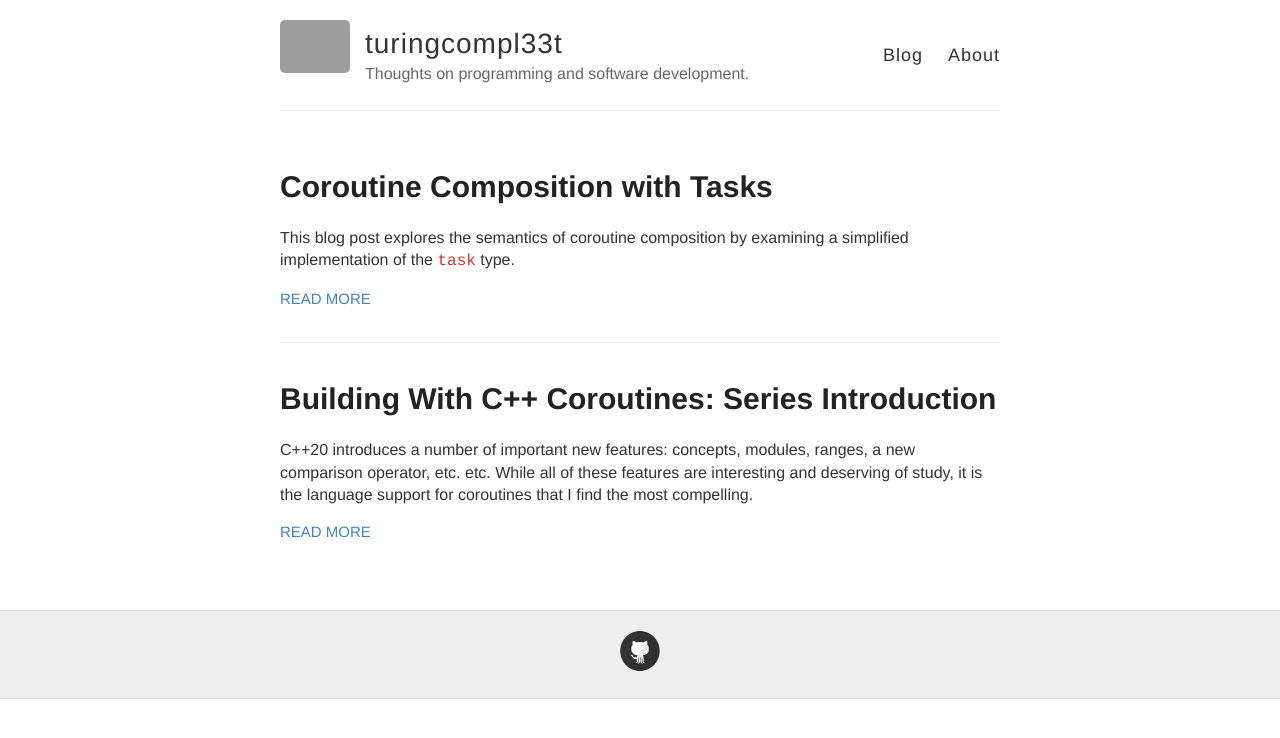
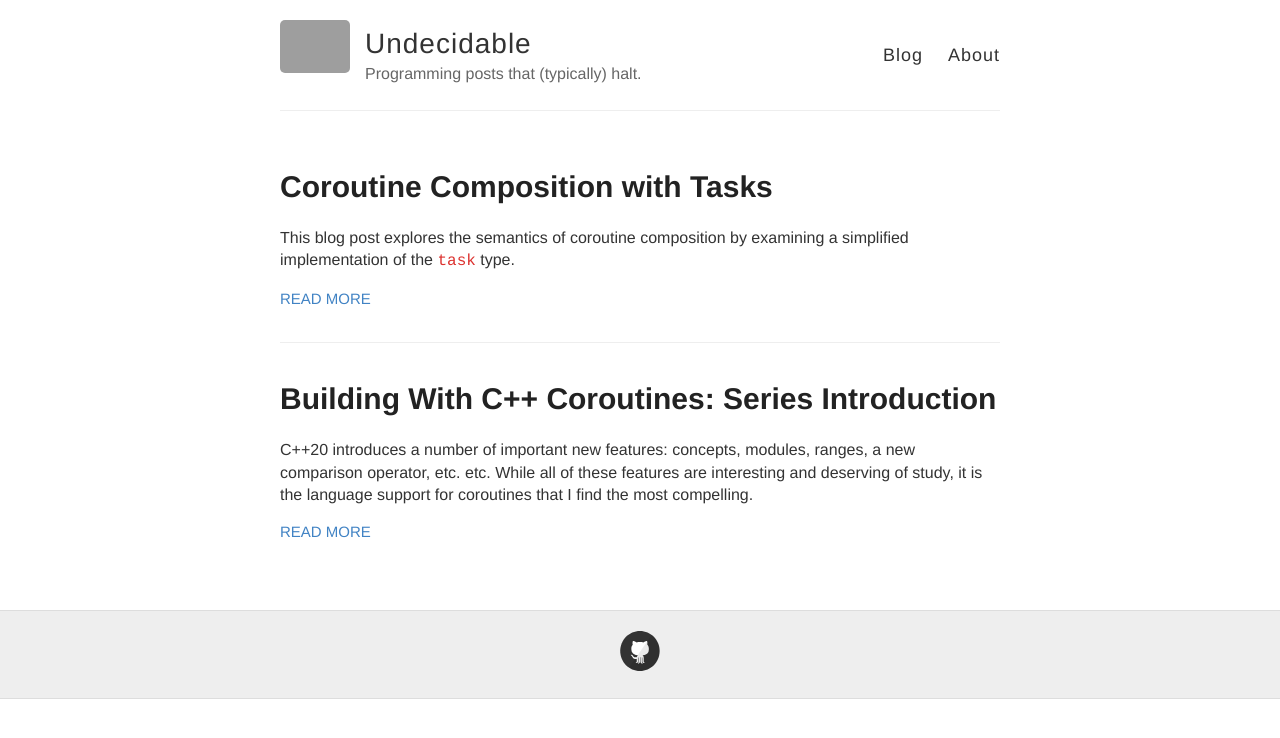
Before and after one commit to turingcompl33t/turingcompl33t.github.io, a Jekyll site: the page built from index.html, in a window 1280 px wide. Shown: the top 738 px of the page. Built offline with Jekyll 4.4.1, drawn with Linux system fonts in a browser that asks for light colours; grey boxes are pictures that could not be loaded.

Commit message:
try avatar

```diff
--- a/_config.yml
+++ b/_config.yml
@@ -3,13 +3,13 @@
 #
 
 # Name of your site (displayed in the header)
-name: turingcompl33t
+name: Undecidable
 
 # Short bio or description (displayed in the header)
-description: Thoughts on programming and software development.
+description: Programming posts that (typically) halt.
 
 # URL of your avatar or profile pic (you could use your GitHub profile pic)
-avatar: https://raw.githubusercontent.com/barryclark/jekyll-now/master/images/jekyll-logo.png
+avatar: https://raw.githubusercontent.com/turingcompl33t/turingcompl33t.github.io/master/images/logo2.png
 
 #
 # Flags below are optional
```
Also changed, not shown: images/logo.jpg (added), images/logo2.jpg (added).
